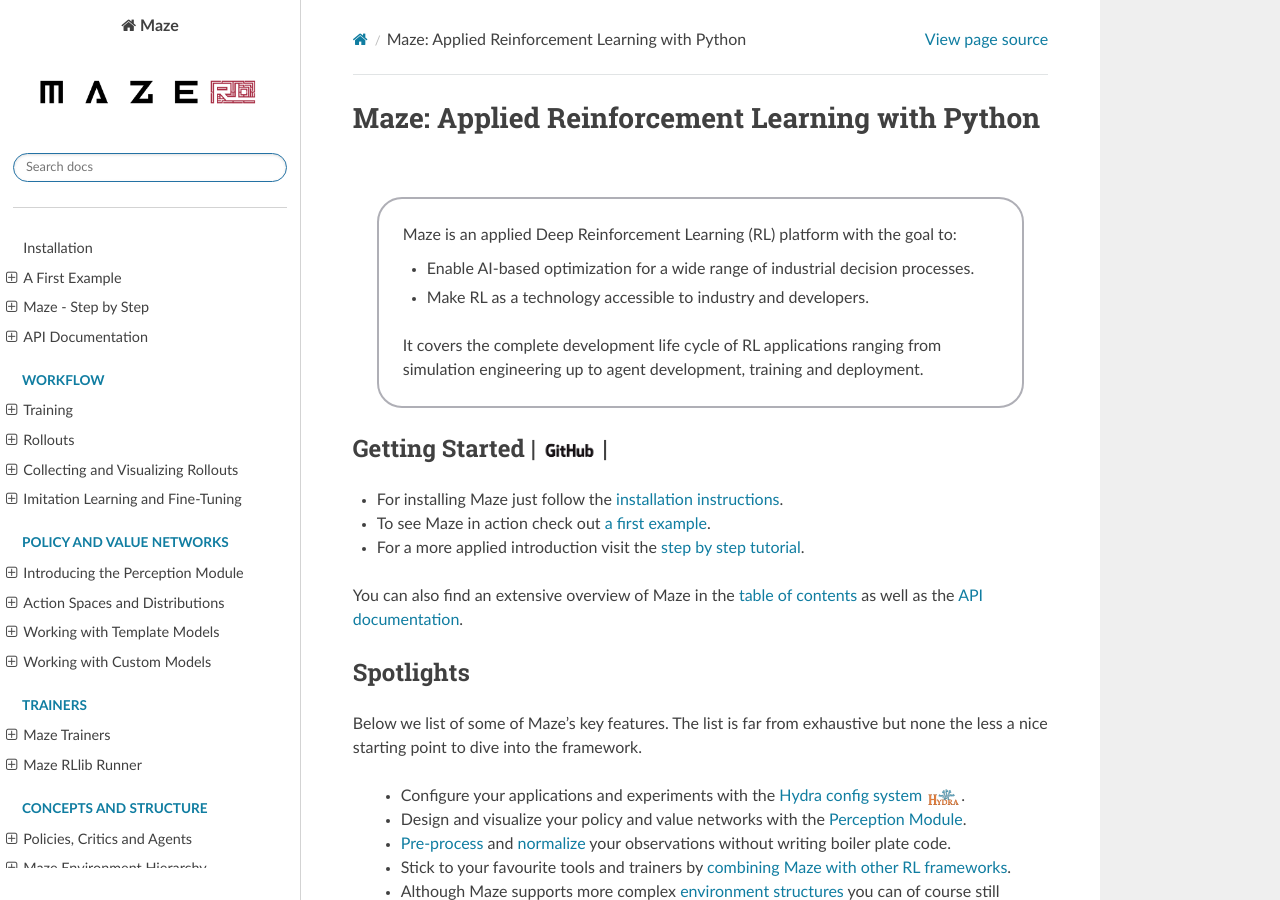
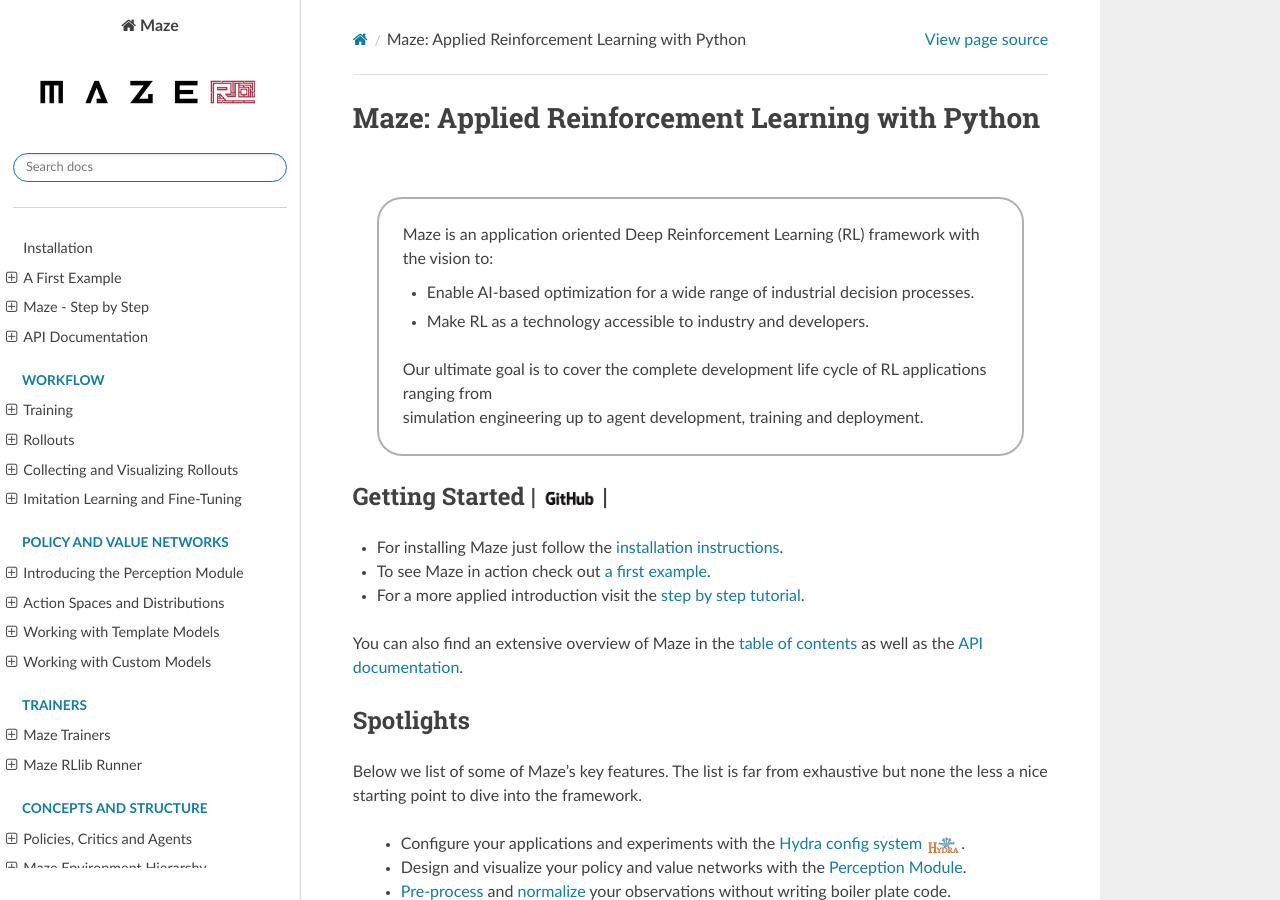
Before and after one commit to enlite-ai/maze, a Sphinx documentation site: the page built from docs/source/index.rst, in a window 1280 px wide and 900 px high. Built offline with Sphinx 7.4.7 and the Read the Docs theme 2.0.0, drawn with Linux system fonts in a browser that asks for light colours.

Commit message:
Updated docs

```diff
--- a/docs/source/index.rst
+++ b/docs/source/index.rst
@@ -56,14 +56,14 @@
    <embed>
    <div style="border:2px; border-style:solid; border-color:#afafb6; border-radius: 25px;
                margin: 1.5em; padding: 1.5em; line-height: 1.5; background-color: white;">
-      Maze is an applied Deep Reinforcement Learning (RL) platform with the goal to:
+      Maze is an application oriented Deep Reinforcement Learning (RL) framework with the vision to:
       <ul>
          <li style="margin-top: 10px;">
             Enable AI-based optimization for a wide range of industrial decision processes.</li>
          <li style="margin-top: 5px;">
             Make RL as a technology accessible to industry and developers.</li>
       </ul>
-      It covers the complete development life cycle of RL applications ranging from<br>
+      Our ultimate goal is to cover the complete development life cycle of RL applications ranging from<br>
       simulation engineering up to agent development, training and deployment.
    </div>
    </embed>
```
Also changed, not shown: README.md (+5 -2 lines).
